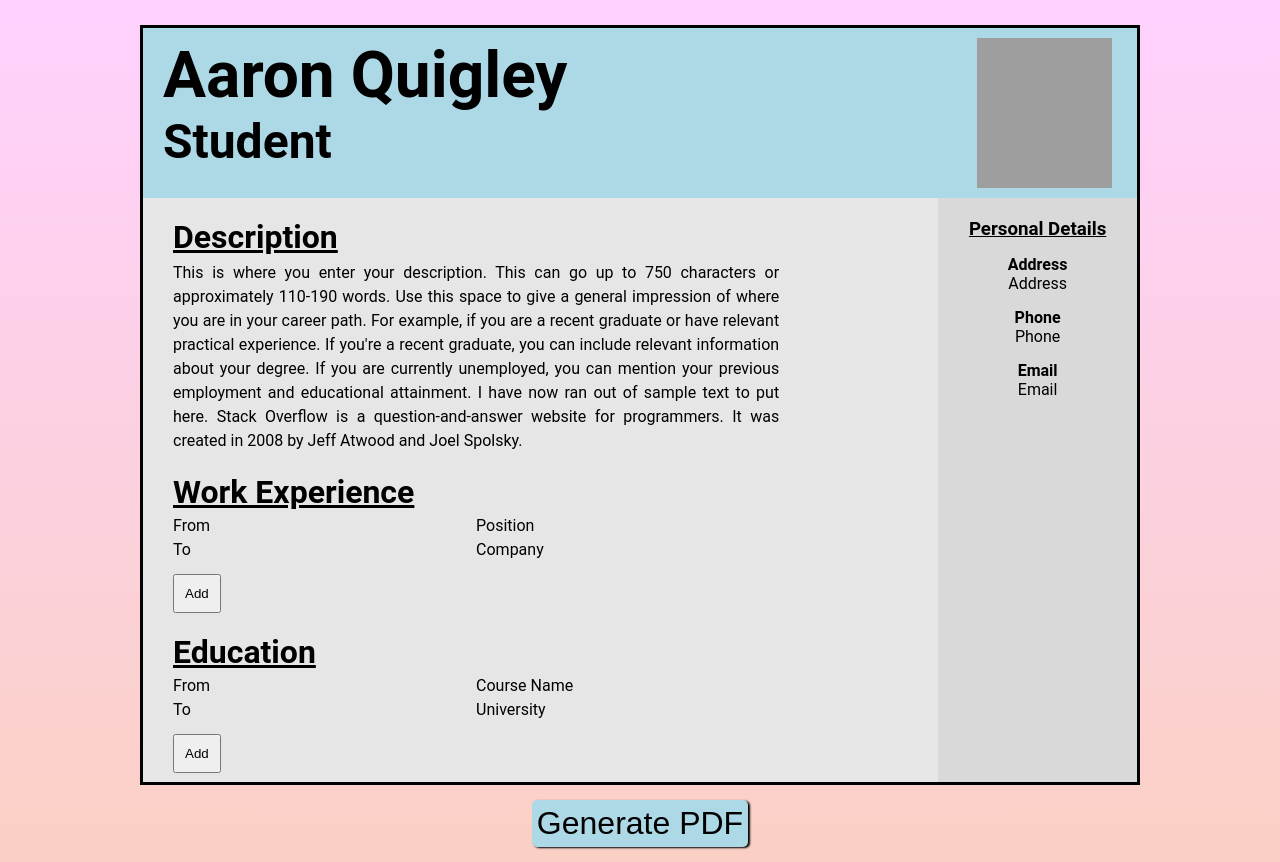
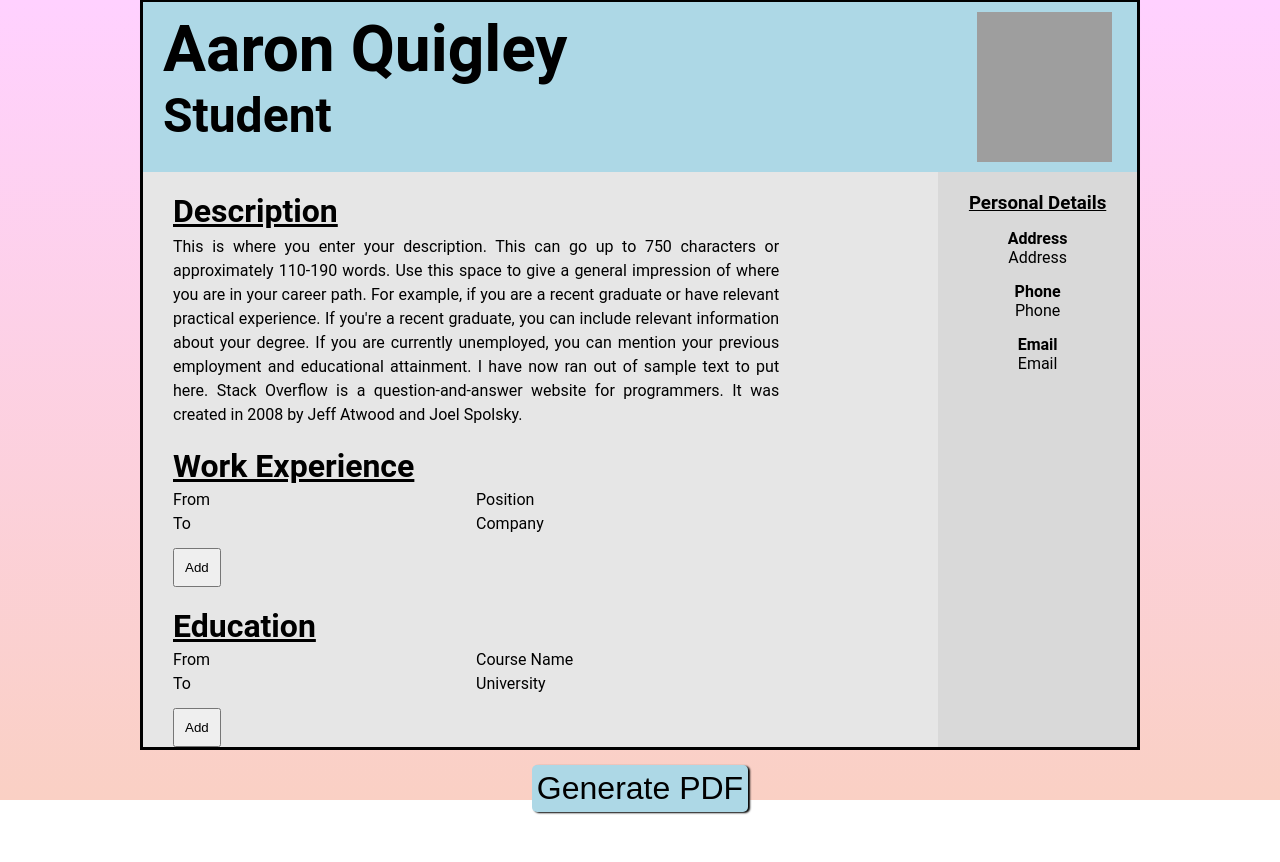
Before and after one commit to aaaronq/cvapplication, a React (Create React App) app: page / in a window 1280 px wide. After the commit the page ends 827 px from the top, so only its background shows below. Built offline with nearby package versions, Linux system fonts and the light colour scheme; grey boxes are pictures that could not be loaded; the HTML template or start-up script is replaced by a standard one.

Commit message:
minor css change

```diff
--- a/src/App.css
+++ b/src/App.css
@@ -10,6 +10,7 @@
 
 #root {
     min-height: 100vh;
+    max-height: 100vh;
     display: flex;
     flex-direction: column;
     align-items: center;
```
